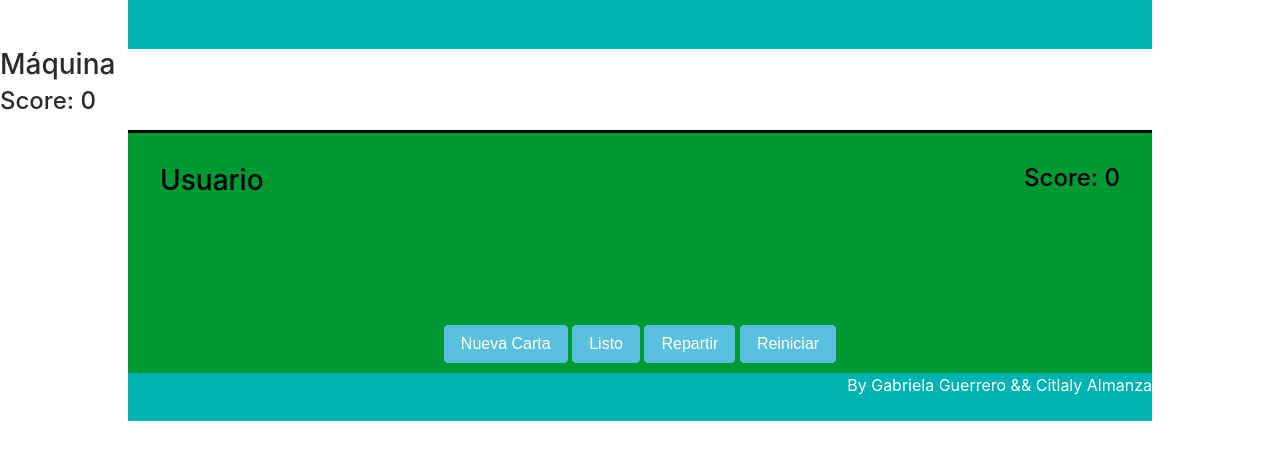
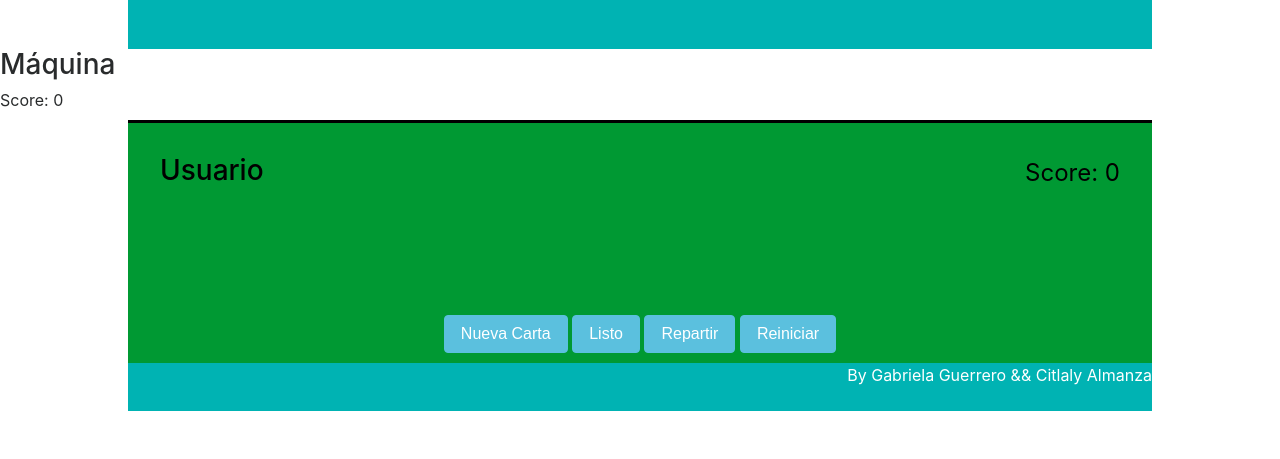
Before and after one commit to gaabrielaagm/JuegoBarajas, a plain HTML site: page barajas.html in a window 1280 px wide. Shown: the part 47-506 px from the top of the page. Drawn offline with nearby package versions, Linux system fonts and the light colour scheme; files whose address does not match are found by name.

Commit message:
Funcionando...

```diff
--- a/barajas.html
+++ b/barajas.html
@@ -10,8 +10,8 @@
   	<script src="/lib/jquery-1.12.2.min.js"></script>
   	<script src="/lib/bootstrap.min.js"></script>
   	<script src="js/functions.js"></script>
+</head>
 
-</head>
 <body>
 	<header>
 		<h1 id="titulo">BLACKJACK</h1>
@@ -19,11 +19,11 @@
 	<main>
 		<article id="maquina">
 		<h3>Máquina</h3>
-	<label id="score_maquina"><h4>Score: 0</h4> </label>
+		<label id="score_maquina">Score: 0 </label>
 		</article>
 		<div id="separador"></div>
 
-	<article id="usuario"><label id="score_usuario"><h4>Score: 0</h4> </label></h4>
+		<article id="usuario"><label id="score_usuario">Score: 0 </label></h4>
 		<h3>Usuario</h3>
 		</article>
 
@@ -38,7 +38,6 @@
 		</div>
 	</main>
 	<footer>By Gabriela Guerrero && Citlaly Almanza</footer>
-
 </body>
 
 </html>
```
Lines whose indentation alone changed are shown as unchanged.
